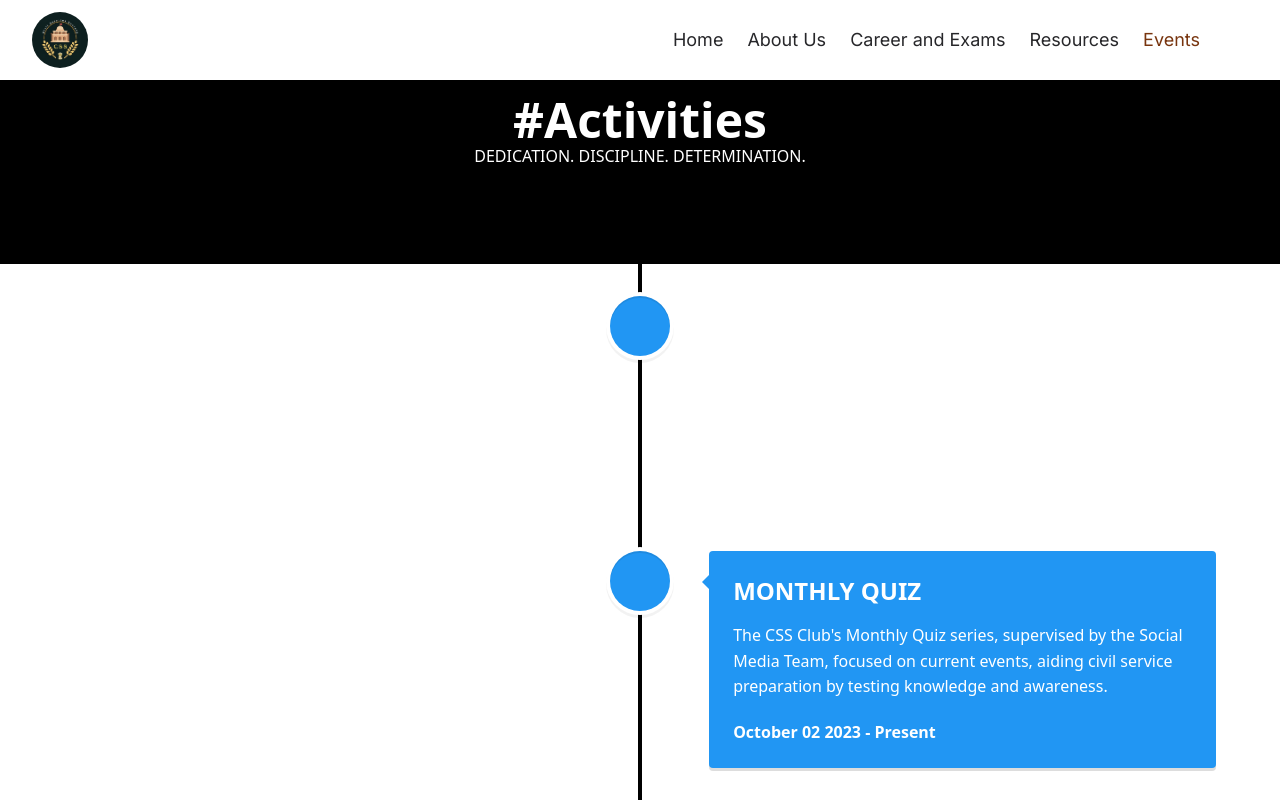
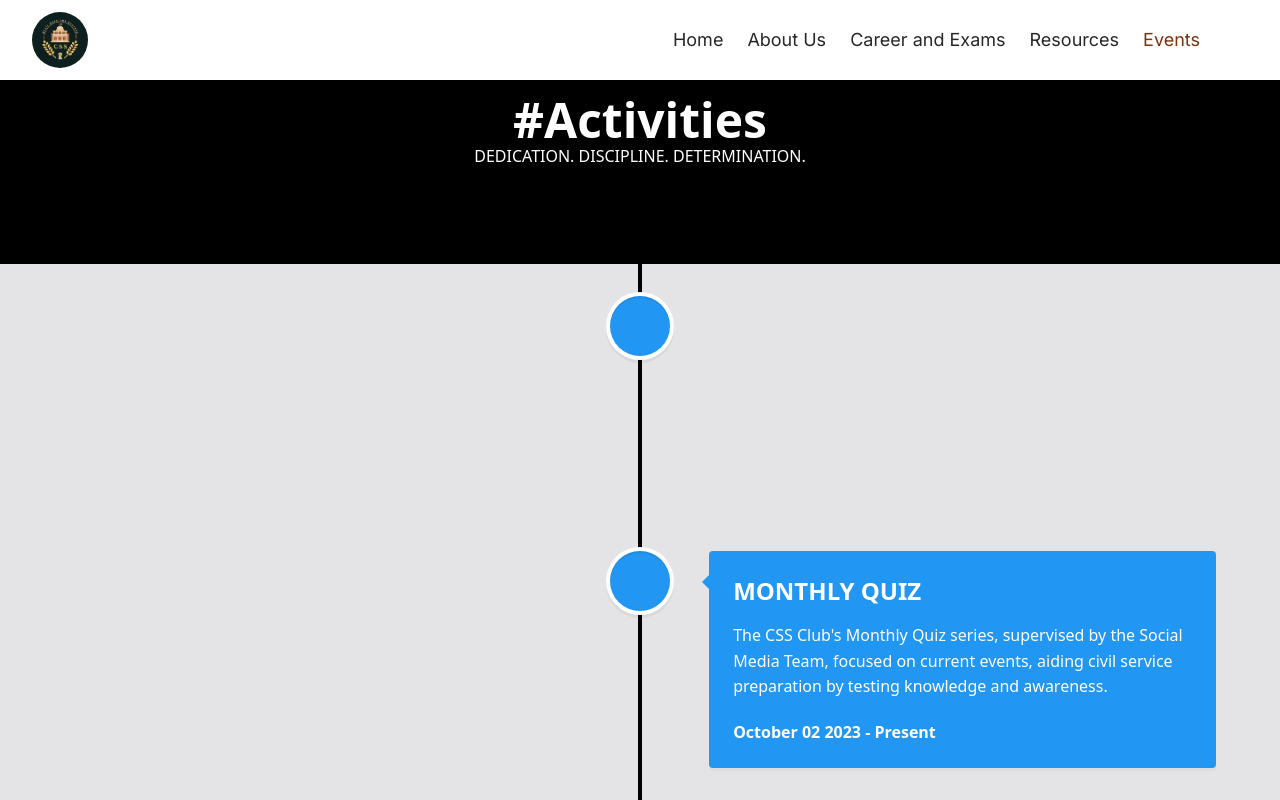
Before and after one commit to Courage003/CSS-official-Website, a React (Vite) app: page /events in a window 1280 px wide. Shown: the top 800 px of the page. Built offline with nearby package versions, Linux system fonts and the light colour scheme.

Commit message:
updates 2

```diff
--- a/src/components/Event/Event.jsx
+++ b/src/components/Event/Event.jsx
@@ -5,6 +5,8 @@ import 'react-vertical-timeline-component/style.min.css';
 import {eventData} from "../../data/eventData"
 
 export default function Event() {
+  const bgImage = ""
+  // "https://images.unsplash.com/photo-1707653057279-b94dff636f62?q=80&w=1074&auto=format&fit=crop&ixlib=rb-4.0.3&ixid=M3wxMjA3fDB8MHxwaG90by1wYWdlfHx8fGVufDB8fHx8fA%3D%3D"
     const [load, setLoad] = useState(true);
     setTimeout(() => {
       setLoad(false);
@@ -13,7 +15,7 @@ export default function Event() {
     return load ? (
       <Loading />
     ) : (
-    <div className="mb-6">
+    <div className="pb-6 bg-cover bg-zinc-200" style={{ backgroundImage: "url(" + bgImage + ")" }}>
       <div className="w-full p-24 text-center text-white"
         style={{ background: "#000" }}>
         <h4 className="text-3xl sm:text-5xl font-bold">#Activities</h4>
```
